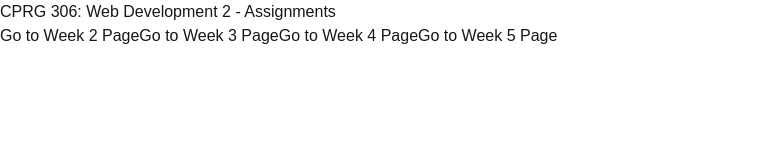
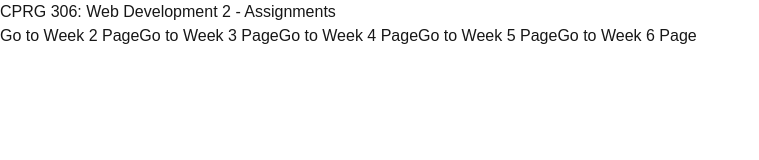
Before and after one commit to NamanKhanna27/cprg306-assignments, a Next.js app: page / in a window 1280 px wide. Shown: the top 160 px of the page, without its empty margins (0-759 px from the left). Built offline with nearby package versions, Linux system fonts and the light colour scheme.

Commit message:
add link for week 6 page

```diff
--- a/app/page.js
+++ b/app/page.js
@@ -8,6 +8,7 @@
       <Link href="/week-3">Go to Week 3 Page</Link>
       <Link href="/week-4">Go to Week 4 Page</Link>
       <Link href="/week-5">Go to Week 5 Page</Link>
+      <Link href="/week-6">Go to Week 6 Page</Link>
     </div>
   );
 }
```
